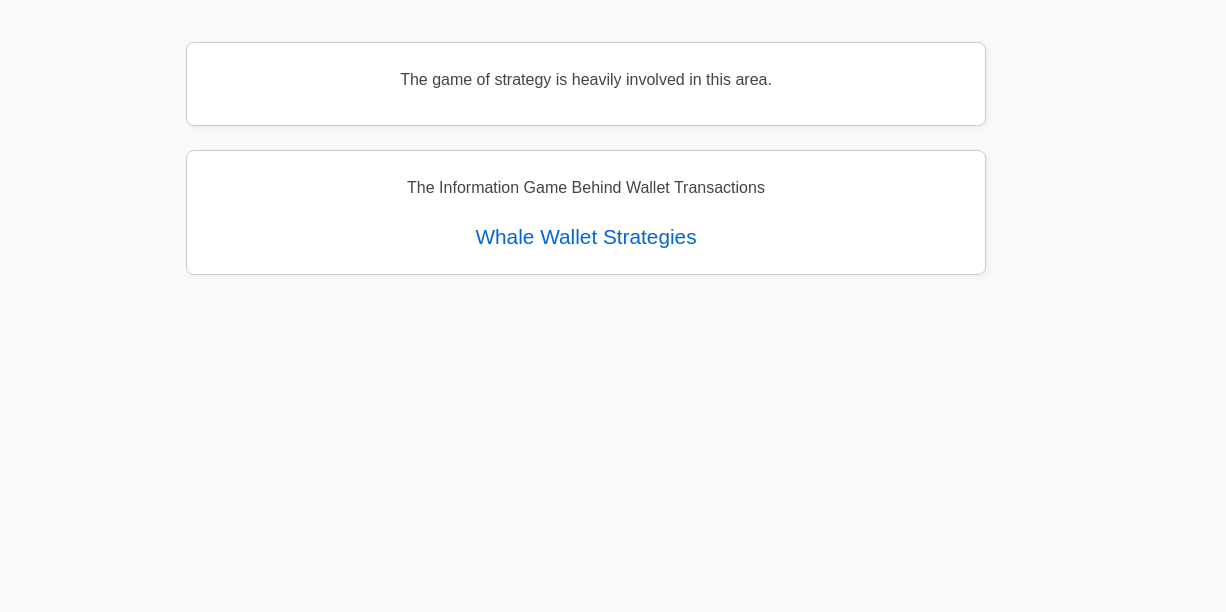
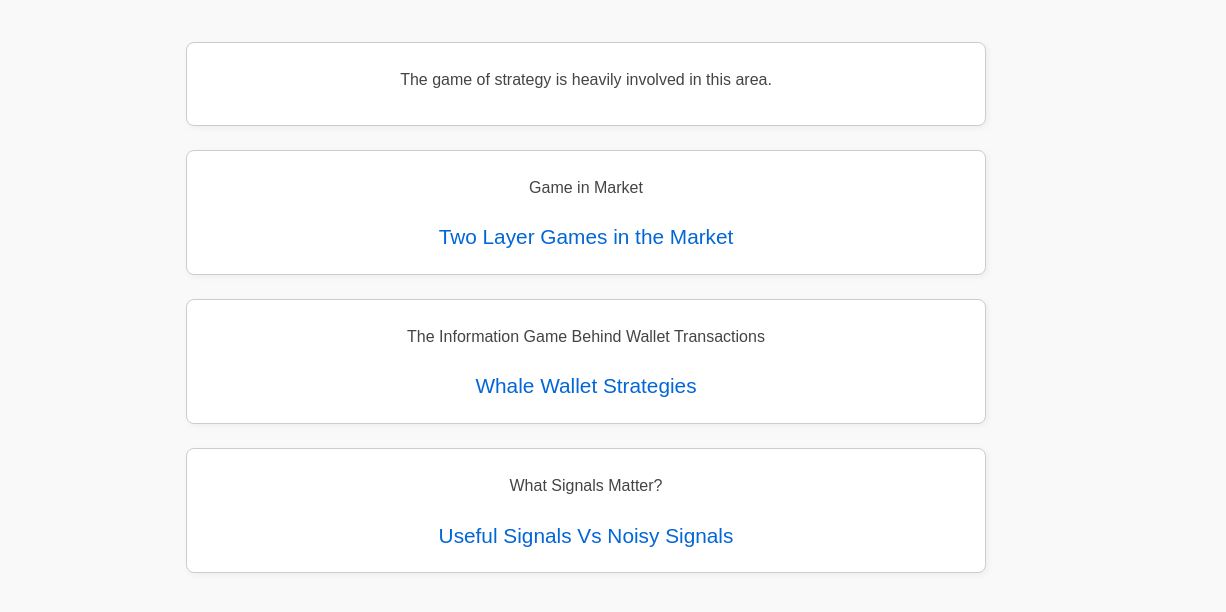
Before and after one commit to Cathesilta/sketch, a plain HTML site: page Blockchain/game.html in a window 1280 px wide. Shown: the part 342-954 px from the top of the page, 54-1280 px from the left. Before the commit the page ends 800 px from the top, so only its background shows below. Drawn offline with Linux system fonts and the light colour scheme.

Commit message:
wrote two articles in Blockchain/Game
"Two Layer games in market"
and
"Useful signals vs noisy signals"

```diff
--- a/Blockchain/game.html
+++ b/Blockchain/game.html
@@ -90,19 +90,31 @@
 
       <div class="diary-entry">
         <nav class="links">
+            <p style="font-size:16px; margin-top:8px;">The game of strategy is heavily involved in this area.</p>
+          </nav>
+      </div>
 
-            <p style="font-size:16px; margin-top:8px;">The game of strategy is heavily involved in this area.</p>
+
+      <div class="diary-entry">
+        <nav class="links">
+
+            <p style="font-size:16px; margin-top:8px;">Game in Market</p>
+            <div class="link-item"><a href="https://docs.google.com/document/d/1HhQ-SVUXbZKG6OvVYD9C0IhQj2vMT-XhiBWqAfGrzTU/edit?tab=t.0">Two Layer Games in the Market</a></div>
 
           </nav>
       </div>
 
       <div class="diary-entry">
         <nav class="links">
+            <p style="font-size:16px; margin-top:8px;">The Information Game Behind Wallet Transactions</p>
+            <div class="link-item"><a href="https://docs.google.com/document/d/1tu1SE6N9xEyAMb58C5CBpafHRytcRfocjG_CTM0qnoU/edit?tab=t.0">Whale Wallet Strategies</a></div>
+          </nav>
+      </div>
 
-            <p style="font-size:16px; margin-top:8px;">The Information Game Behind Wallet Transactions</p>
-
-            <div class="link-item"><a href="https://docs.google.com/document/d/1tu1SE6N9xEyAMb58C5CBpafHRytcRfocjG_CTM0qnoU/edit?tab=t.0">Whale Wallet Strategies</a></div>
-
+      <div class="diary-entry">
+        <nav class="links">
+            <p style="font-size:16px; margin-top:8px;">What Signals Matter?</p>
+            <div class="link-item"><a href="https://docs.google.com/document/d/1tu1SE6N9xEyAMb58C5CBpafHRytcRfocjG_CTM0qnoU/edit?tab=t.0">Useful Signals Vs Noisy Signals</a></div>
           </nav>
       </div>
 
```
